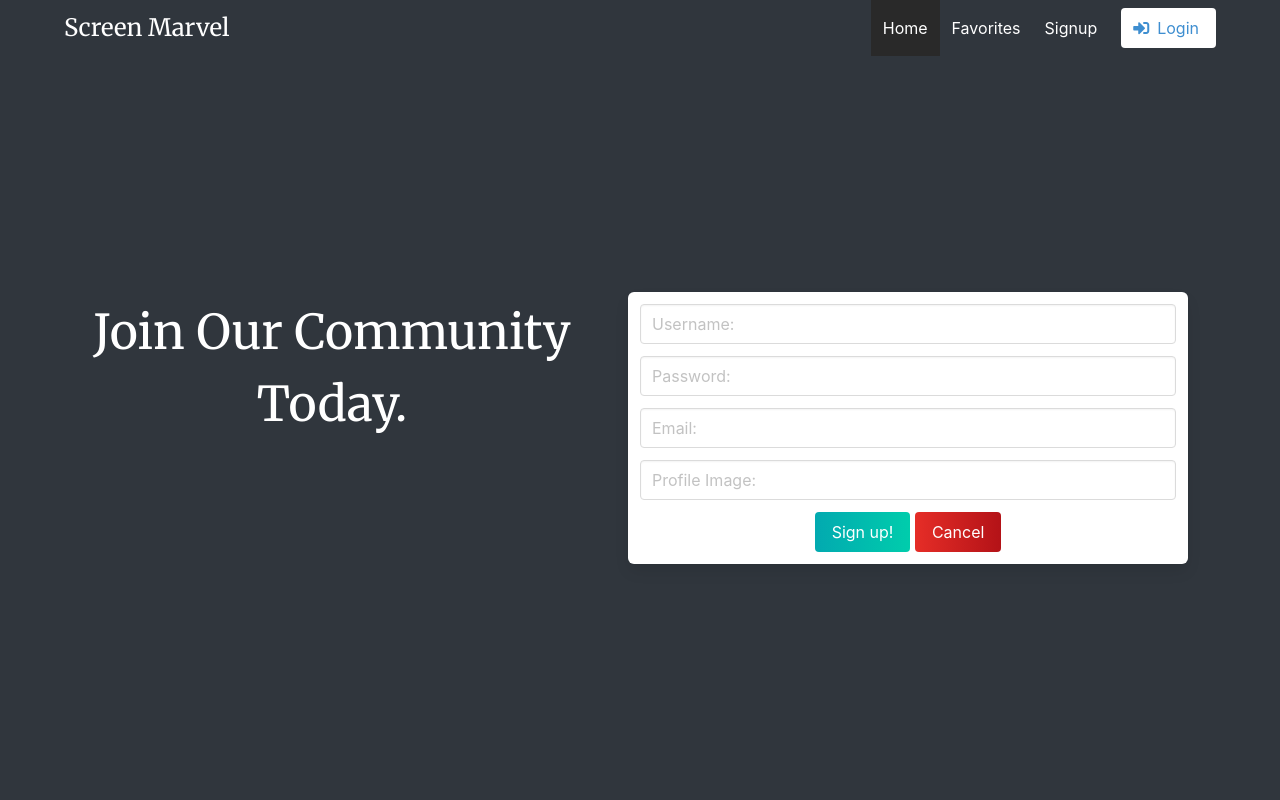
After one commit to lorenshadi98/Screen-Marvel, a Flask app: page /signup in a window 1280 px wide. The commit adds this page. Run offline with Flask 2, Linux system fonts and the light colour scheme.

Commit message:
User model creation and user signup completed

```diff
--- a/app.py
+++ b/app.py
@@ -1,11 +1,13 @@
 import json
 import os
+import requests
 
+
+from sqlalchemy.exc import IntegrityError
 from flask import Flask, render_template, request, flash, redirect, session, g, send_from_directory
-from sqlalchemy.exc import IntegrityError
-import requests
 from key import API_KEY
-
+from models import connect_db, db, User, FavoriteMovie, UserFavoriteMovie
+from forms import AddUserForm, EditUserForm
 CURR_USER_KEY = "curr_user"
 
 app = Flask(__name__)
@@ -15,13 +17,23 @@ BASE_API_URL = "https://www.omdbapi.com/"
 
 # Get DB_URI from environ variable (useful for production/testing) or,
 # if not set there, use development local db.
-# app.config['SQLALCHEMY_DATABASE_URI'] = (
-#     os.environ.get('DATABASE_URL', 'postgresql:///screen-marvel'))
+app.config['SQLALCHEMY_DATABASE_URI'] = (
+    os.environ.get('DATABASE_URL', 'postgresql:///screen-marvel'))
 
-# app.config['SQLALCHEMY_TRACK_MODIFICATIONS'] = False
-# app.config['SQLALCHEMY_ECHO'] = False
-# app.config['DEBUG_TB_INTERCEPT_REDIRECTS'] = False
+app.config['SQLALCHEMY_TRACK_MODIFICATIONS'] = False
+app.config['SQLALCHEMY_ECHO'] = False
+app.config['DEBUG_TB_INTERCEPT_REDIRECTS'] = False
 app.config['SECRET_KEY'] = os.environ.get('SECRET_KEY', "it's a secret")
+connect_db(app)
+
+
+# ====================== favicon and helper functions ==============================
+
+
+@app.route('/favicon.ico')
+def favicon():
+    return send_from_directory(os.path.join(app.root_path, 'static'),
+                               'favicon.ico', mimetype='image/vnd.microsoft.icon')
 
 
 def handle_movie_query(query):
@@ -36,10 +48,30 @@ def handle_movie_query(query):
     return parsed_result
 
 
-@app.route('/favicon.ico')
-def favicon():
-    return send_from_directory(os.path.join(app.root_path, 'static'),
-                               'favicon.ico', mimetype='image/vnd.microsoft.icon')
+@app.before_request
+def add_user_to_g():
+    """If we're logged in, add curr user to Flask global."""
+
+    if CURR_USER_KEY in session:
+        g.user = User.query.get(session[CURR_USER_KEY])
+
+    else:
+        g.user = None
+
+
+def do_login(user):
+    """Log in user."""
+
+    session[CURR_USER_KEY] = user.id
+
+
+def do_logout():
+    """Logout user."""
+
+    if CURR_USER_KEY in session:
+        del session[CURR_USER_KEY]
+
+# ========================= MAIN ROUTES ========================================
 
 
 @app.route("/")
@@ -57,3 +89,52 @@ def handle_home_search():
     else:
         flash("No movie found!", 'danger')
         return redirect("/")
+
+# =============================== USER ROUTES ===============================
+
+
+@app.route("/signup", methods=["GET", "POST"])
+def handle_user_signup():
+    if g.user in session:
+        return redirect("/")
+    else:
+        form = AddUserForm()
+        if form.validate_on_submit():
+            try:
+                user = User.signup(username=form.username.data, email=form.email.data,
+                                   password=form.password.data, image_url=form.image_url.data)
+                db.session.commit()
+            except IntegrityError:
+                flash("Username taken!", "danger")
+                return render_template('users/signup.html', form=form)
+
+            do_login(user)
+            return redirect("/")
+        else:
+            return render_template('users/signup.html', form=form)
+
+
+@app.route('/logout', methods=["GET"])
+def handle_logout():
+    if g.user:
+        do_logout()
+        return redirect("/")
+    else:
+        flash("Logout Unsuccessful", "danger")
+        return redirect("/")
+
+
+##############################################################################
+# Turn off all caching in Flask
+#   (useful for dev; in production, this kind of stuff is typically
+#   handled elsewhere) #
+# https://stackoverflow.com/questions/34066804/disabling-caching-in-flask
+@app.after_request
+def add_header(req):
+    """Add non-caching headers on every request."""
+
+    req.headers["Cache-Control"] = "no-cache, no-store, must-revalidate"
+    req.headers["Pragma"] = "no-cache"
+    req.headers["Expires"] = "0"
+    req.headers['Cache-Control'] = 'public, max-age=0'
+    return req
--- a/forms.py
+++ b/forms.py
@@ -4,14 +4,16 @@ from wtforms import StringField, PasswordField, SelectField
 from wtforms.validators import InputRequired
 
 
-class UserRegisterForm(FlaskForm):
+class AddUserForm(FlaskForm):
     """Form for registring a user"""
     username = StringField("Username:")
     password = PasswordField("Password:")
     email = StringField("Email:")
+    image_url = StringField("Profile Image:")
 
 
-class UserLoginForm(FlaskForm):
+class EditUserForm(FlaskForm):
     """Form for User login"""
     username = StringField("Username:")
-    password = PasswordField("Password:")
+    email = StringField("Email:")
+    image_url = StringField("Profile Image:")
--- a/static/styles.css
+++ b/static/styles.css
@@ -3,7 +3,8 @@
 }
 
 .navbar-text-logo,
-.home-title-text {
+.home-title-text,
+.signup-title-text {
   font-family: 'Merriweather', serif;
   font-weight: 400;
 }
@@ -14,8 +15,12 @@
 
 .home-title-text {
   font-size: 5em;
+  font-weight: 700;
 }
 
+.signup-title-text {
+  font-size: 3em;
+}
 .columns {
   max-width: 100%;
 }
@@ -49,3 +54,28 @@
   color: #fff;
   text-decoration: none;
 }
+
+.btn-grad-danger {
+  background-image: linear-gradient(
+    to right,
+    #e52d27 0%,
+    #b31217 51%,
+    #e52d27 100%
+  );
+}
+.btn-grad-danger {
+  padding: 15px 45px;
+  text-align: center;
+  transition: 0.5s;
+  background-size: 200% auto;
+  color: white;
+  box-shadow: 0 0 20px #eee;
+  border-radius: 10px;
+  display: block;
+}
+
+.btn-grad-danger:hover {
+  background-position: right center; /* change the direction of the change here */
+  color: #fff;
+  text-decoration: none;
+}
--- a/templates/base.html
+++ b/templates/base.html
@@ -58,6 +58,7 @@
             <div class="navbar-end">
               <a class="navbar-item is-active" href="/"> Home </a>
               <a class="navbar-item" href="/favorites"> Favorites </a>
+              {% if g.user %}
               <a class="navbar-item" href="/account"> Account </a>
               <span class="navbar-item has-text-centered">
                 <a class="button is-info is-inverted" href="/logout">
@@ -67,6 +68,17 @@
                   <span>Logout</span>
                 </a>
               </span>
+              {%else%}
+              <a class="navbar-item" href="/signup"> Signup </a>
+              <span class="navbar-item has-text-centered">
+                <a class="button is-info is-inverted" href="/login">
+                  <span class="icon">
+                    <i class="fas fa-sign-in-alt"></i>
+                  </span>
+                  <span>Login</span>
+                </a>
+              </span>
+              {%endif%}
             </div>
           </div>
         </div>
--- a/templates/home.html
+++ b/templates/home.html
@@ -1,6 +1,6 @@
 {%extends "base.html"%}
 <!-- prettier-ignore -->
-{%block title %}Search Home{%endblock%}
+{%block title %}Screen Marvel{%endblock%}
 
 {% block content %}
 <!-- Full image background with stylized search bar in the middle. -->
@@ -12,7 +12,7 @@
   {{navBarHeader()}}
 
   <div class="hero-body has-text-white">
-    <div class="container has-text-centered">
+    <div class="container has-text-centered is-fluid">
       <h1 class="home-title-text">Screen Marvel</h1>
       <p class="subtitle has-text-white">
         Search for your favorite movies, series, or episodes
--- /dev/null
+++ b/templates/users/signup.html
@@ -0,0 +1,42 @@
+{% extends 'base.html' %}
+<!-- prettier-ignore -->
+{% block title %}Join Us{% endblock %}
+{%block content %}
+<section class="hero is-fullheight">
+  <!-- Hero head: will stick at the top -->
+  {{navBarHeader()}}
+  <div class="hero-body has-text-white has-text-centered">
+    <div class="container">
+      <div class="columns">
+        <div class="column">
+          <h1 class="signup-title-text m-2">Join Our Community Today.</h1>
+        </div>
+        <div class="column box m-4">
+          <form class="" method="POST">
+            <!-- prettier-ignore -->
+            {{ form.hidden_tag() }}
+
+        {% for field in form if field.widget.input_type != 'hidden' %}
+            {% for error in field.errors %}
+            <span class="help is-danger">{{ error }}</span>
+            {% endfor %}
+            <!-- prettier-ignore -->
+            <div class="field">
+            <div class="control">
+                 {{ field(placeholder=field.label.text,class="input") }}
+            </div>
+        </div>
+            {% endfor %}
+            <p class="control">
+              <button class="button is-info btn-grad" type="submit">
+                Sign up!
+              </button>
+              <a class="button is-danger btn-grad-danger" href="/"> Cancel </a>
+            </p>
+          </form>
+        </div>
+      </div>
+    </div>
+  </div>
+</section>
+{% endblock %}
```
Also changed, not shown: models.py (+73 -0 lines), seed.py (added, +12 -0 lines).
